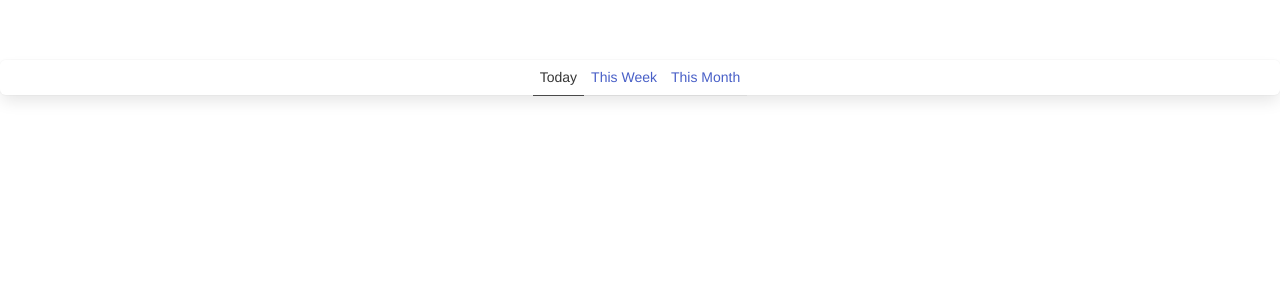
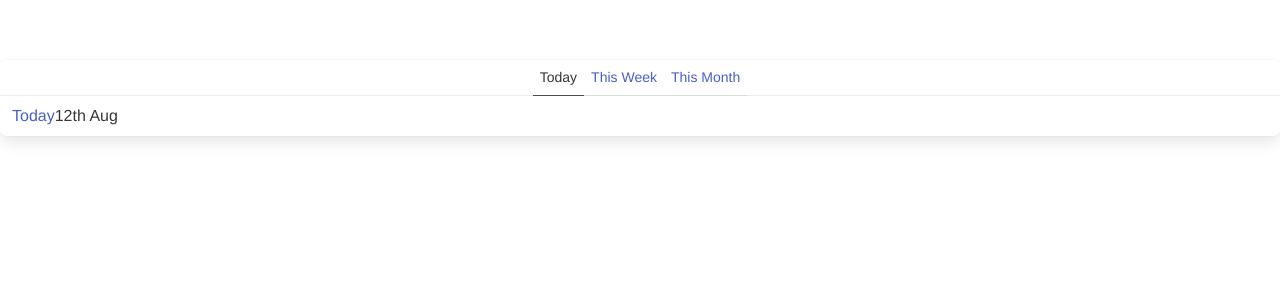
Before and after one commit to SangilYun/markdown-renderer, a Vue app: page / in a window 1280 px wide. Shown: the top 300 px of the page. Built offline with nearby package versions, Linux system fonts and the light colour scheme.

Commit message:
add post filtering feature

```diff
--- a/src/components/Timeline.vue
+++ b/src/components/Timeline.vue
@@ -3,17 +3,29 @@
     <span class="panel-tabs">
       <a
         v-for="period in periods"
+        :key="period"
         :class="{'is-active': period === currentPeriod}"
         @click="setPeriod(period)"
       >
         {{ period }}
       </a>
     </span>
+
+    <a
+      v-for="post in posts"
+      :key="post.id"
+      class="panel-block"
+    >
+      <a>{{ post.title }}</a>
+      <div>{{post.created.format('Do MMM')}}</div>
+    </a>
   </nav>
 </template>
 
 <script lang="ts">
-import {defineComponent, ref} from 'vue';
+import {computed, defineComponent, ref} from 'vue';
+import moment from 'moment'
+import {today, thisMonth, thisWeek} from '../mocks'
 
 type Period = 'Today' | 'This Week' | 'This Month'
 export default defineComponent({
@@ -21,10 +33,29 @@ export default defineComponent({
   setup() {
     const periods: Array<Period> = ['Today', 'This Week', 'This Month']
     const currentPeriod = ref<Period>('Today')
+    const posts = computed(() => {
+      return [today, thisWeek, thisMonth].filter(post => {
+        if(currentPeriod.value === 'Today'){
+          return post.created.isAfter(moment().subtract(1, 'day'))
+        }
+
+        if(currentPeriod.value === 'This Week'){
+          return post.created.isAfter(moment().subtract(1, 'week'))
+        }
+
+        if(currentPeriod.value === 'This Month'){
+          return post.created.isAfter(moment().subtract(1, 'month'))
+        }
+
+        return false
+      })
+    })
+
     const setPeriod = (period: Period) => {
       currentPeriod.value = period
     }
     return {
+      posts,
       periods,
       setPeriod,
       currentPeriod
```
